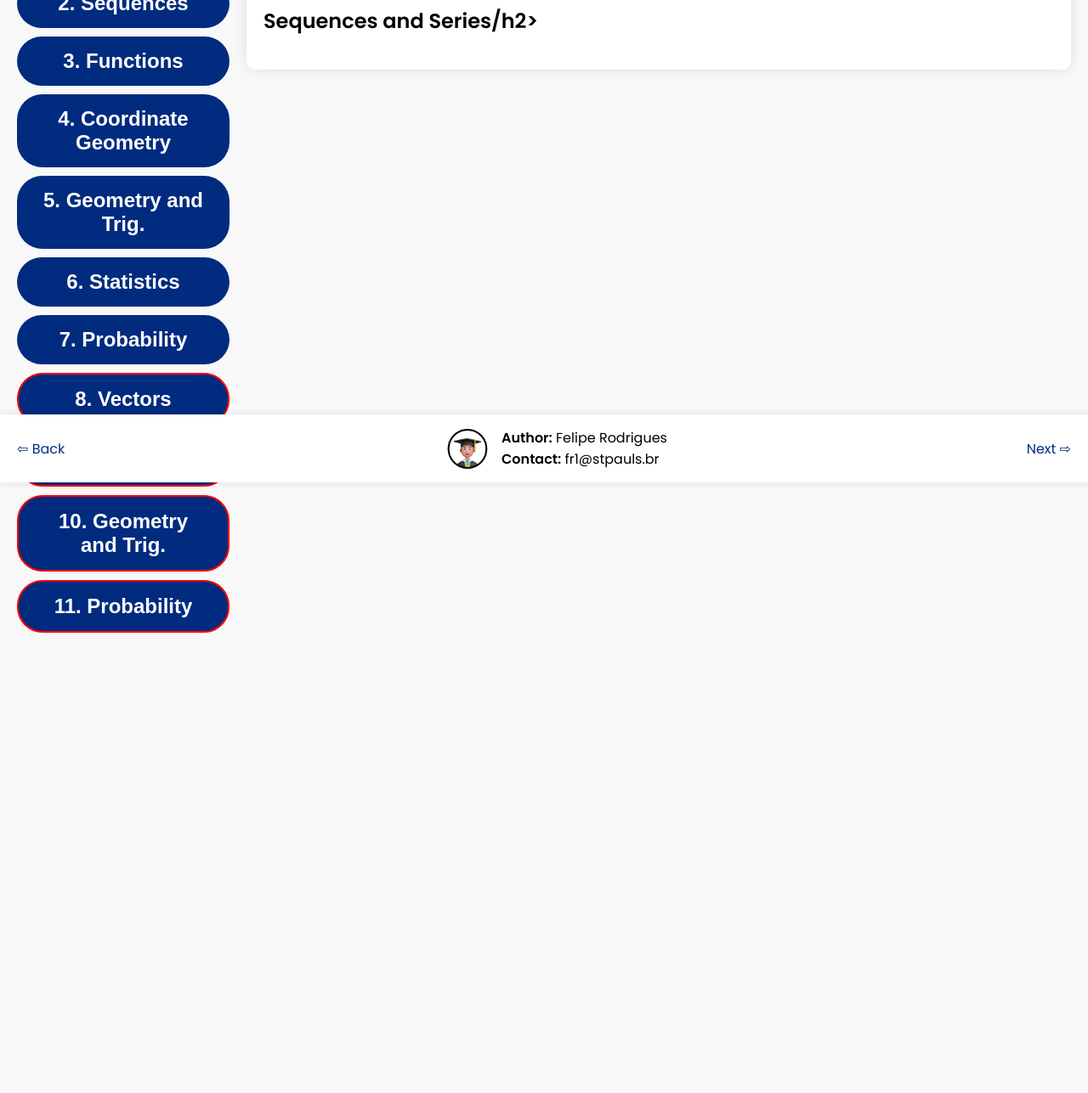
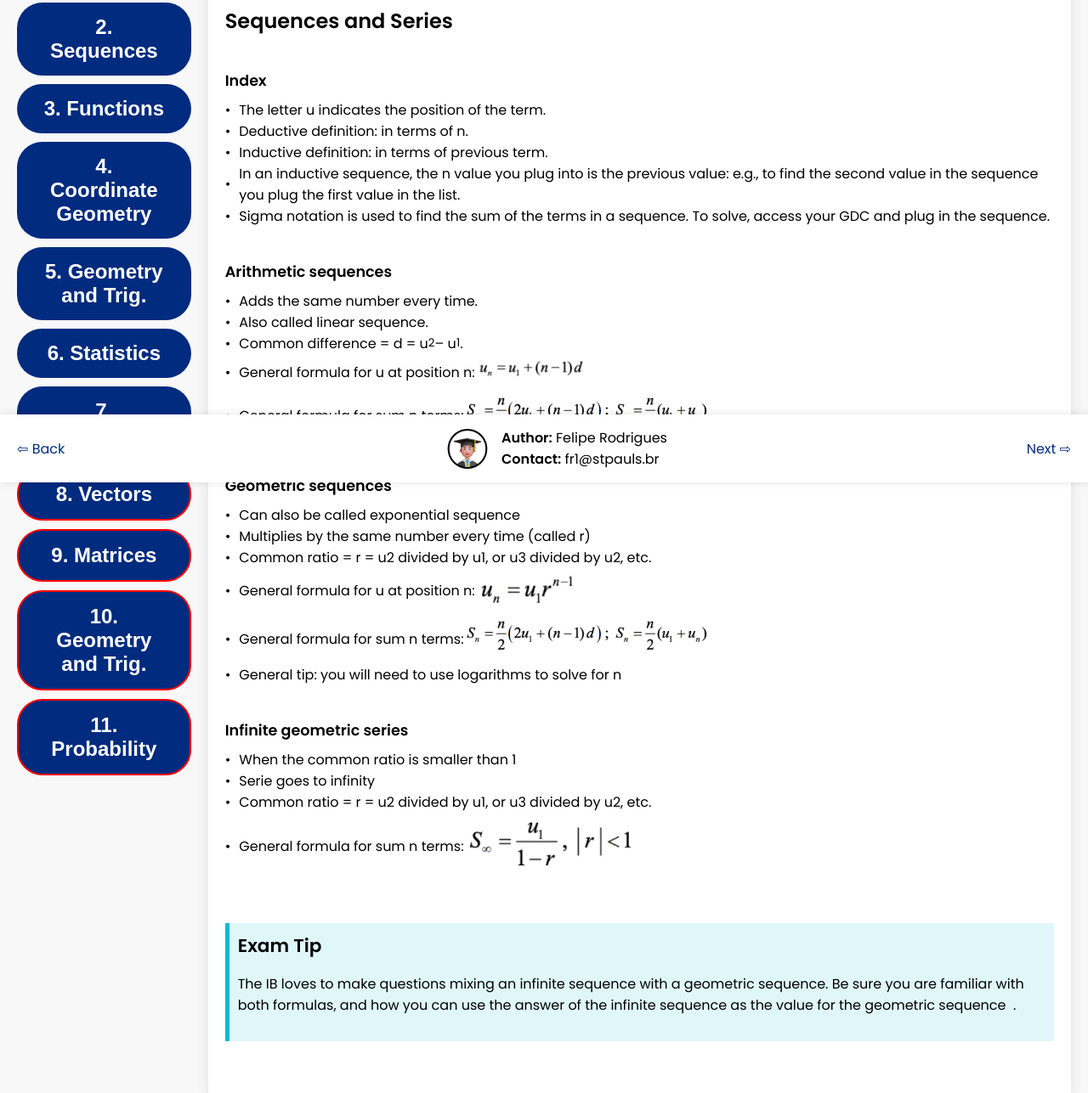
Before and after one commit to FelipeRodrigues0104/Exam-Essentials, a plain HTML site: page Maths AI/NotesPages/sequences.html in a window 1280 px wide. Shown: the part 232-1519 px from the top of the page at 85% size. Before the commit the page ends 1087 px from the top, so only its background shows below. Drawn offline with Linux system fonts and the light colour scheme.

Commit message:
finished sequences

```diff
--- a/Maths AI/NotesPages/sequences.html
+++ b/Maths AI/NotesPages/sequences.html
@@ -59,16 +59,74 @@
             <section class="main-content">
                 <h1 class="sub-topic">Sequences and Series</h1>
                 <div class="notes-box">
-                    <h2>Sequences and Series/h2>
+                    <h2>Sequences and Series</h2>
+
+                    <h3>Index</h3>
+            <ul class="centered-bullet">
+                <li>The letter u indicates the position of the term.</li>
+                    <li>Deductive definition: in terms of n.</li>
+                    <li>Inductive definition: in terms of previous term.</li>
+                    <li>In an inductive sequence, the n value you plug into is the previous value: e.g., to find the second value in the sequence you plug the first value in the list.</li>
+                    <li>Sigma notation is used to find the sum of the terms in a sequence. To solve, access your GDC and plug in the sequence.</li>
+            </ul>
+
+
+
+            <h3>Arithmetic sequences</h3>
+            <ul class="centered-bullet">
+                <li>Adds the same number every time.</li>
+                <li>Also called linear sequence.</li>
+                <li>Common difference = d = u<sub>2</sub> – u<sub>1</sub>.</li>
+                <li>General formula for u at position n:
+                <div class="formuladiagram">
+                    <img src="../../../../images/TopicPage/Math/arithG.png" alt="Diagram">
+                </div></li>
+                <li>General formula for sum n terms:
+                    <div class="longformuladiagram">
+                        <img src="../../../../images/TopicPage/Math/arithS.png" alt="Diagram">
+                    </div></li>
+            </ul>
+
+            <h3>Geometric sequences</h3>
+            <ul class="centered-bullet">
+                <li>Can also be called exponential sequence </li>
+                <li>Multiplies by the same number every time (called r) </li>
+                <li>Common ratio = r = u2 divided by u1, or  u3 divided by u2, etc.</li>
+                <li>General formula for u at position n:
+                <div class="formuladiagram">
+                    <img src="../../../../images/TopicPage/Math/geomG.png" alt="Diagram">
+                </div></li>
+                <li>General formula for sum n terms:
+                    <div class="longformuladiagram">
+                        <img src="../../../../images/TopicPage/Math/arithS.png" alt="Diagram">
+                    </div></li>
+                    <li>General tip: you will need to use logarithms to solve for n </li>
+            </ul>
+
+            <h3>Infinite geometric series</h3>
+            <ul class="centered-bullet">
+                <li>When the common ratio is smaller than 1</li>
+                <li>Serie goes to infinity</li>
+                <li>Common ratio = r = u2 divided by u1, or  u3 divided by u2, etc.</li>
+                <li>General formula for sum n terms:
+                    <div class="mediumformuladiagram">
+                        <img src="../../../../images/TopicPage/Math/inf.png" alt="Diagram">
+                    </div></li>
+            </ul>
 
 
 
 
+            <div class="exam-tip">
+                <h4>Exam Tip</h4>
+                                        <p>
+                The IB loves to make questions mixing an infinite sequence with a geometric sequence. Be sure you are familiar with both formulas, and how you can use the answer of the infinite sequence as the value for the geometric sequence
+                .</p>
+                                    </div>
 
 
 
-
-
+                </div>
             </section>
         </div>
         <section class="author-info">
```
Also changed, not shown: images/TopicPage/Math/arithG.png (added), images/TopicPage/Math/arithS.png (added), images/TopicPage/Math/geomG.png (added), images/TopicPage/Math/geomS.png (added), images/TopicPage/Math/inf.png (added).
